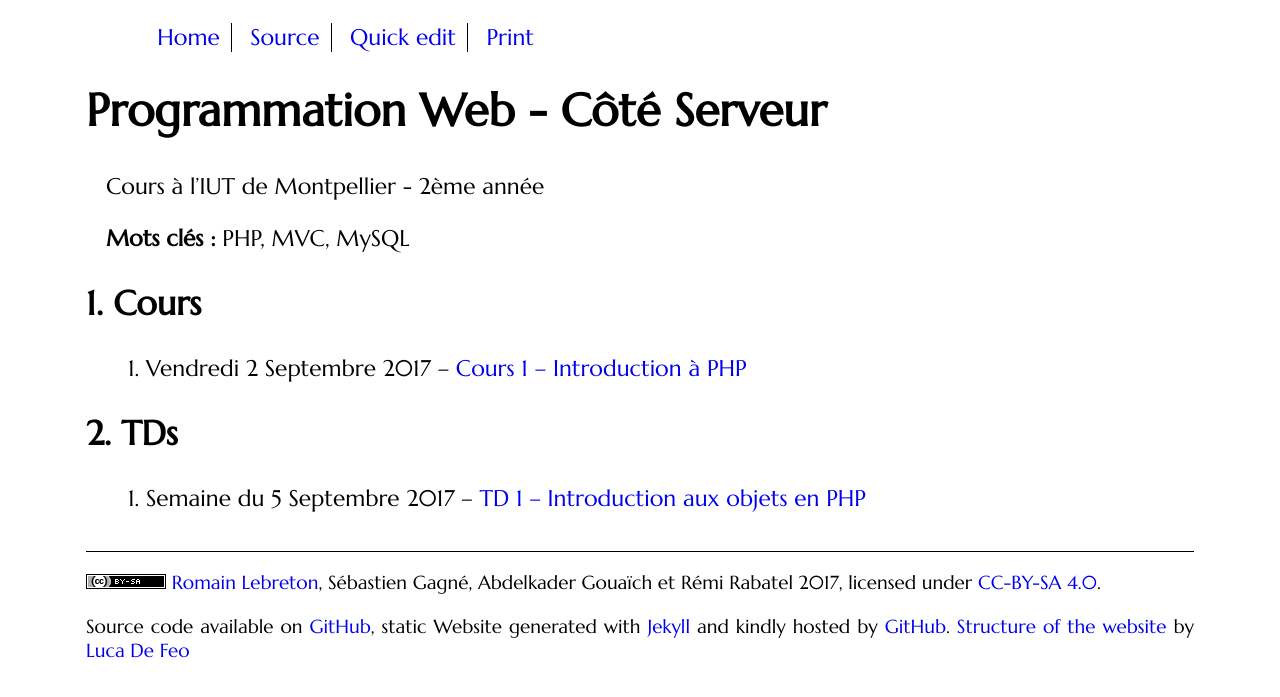
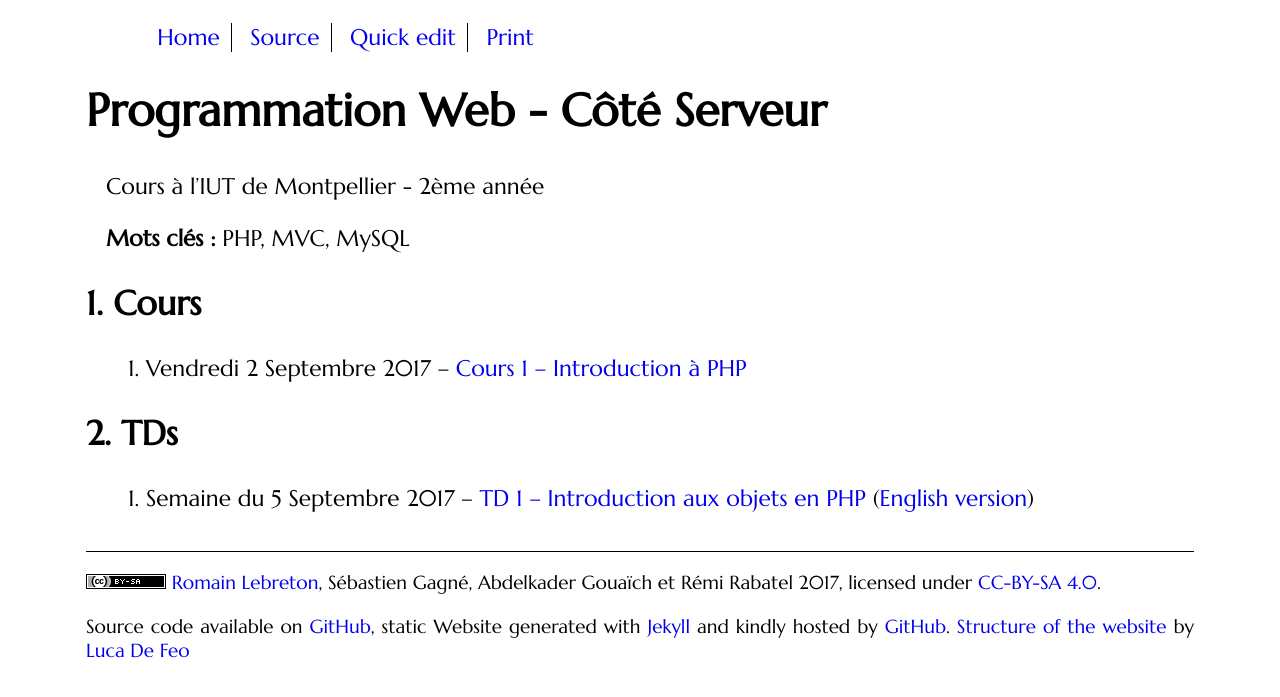
Before and after one commit to romainlebreton/R3.01-DeveloppementWeb, a Jekyll site: the page built from index.md, in a window 1280 px wide. Shown: the top 697 px of the page. Built offline with Jekyll 4.4.1, drawn with Linux system fonts in a browser that asks for light colours; some web fonts are replaced.

Commit message:
Add link to english tutorial in index

```diff
--- a/index.md
+++ b/index.md
@@ -14,7 +14,7 @@ Cours à l'IUT de Montpellier - 2ème année
 
 ## TDs
 
-1. Semaine du 5 Septembre 2017 -- [TD 1 -- Introduction aux objets en PHP](tutorials/tutorial1.html)
+1. Semaine du 5 Septembre 2017 -- [TD 1 -- Introduction aux objets en PHP](tutorials/tutorial1.html) ([English version](tutorials/tutorial1-en.html))
 <!-- 1. Semaine du 12 Septembre 2017 -- [TD 2 -- La persistance des données en PHP](tutorials/tutorial2.html) -->
 <!-- 1. Semaine du 19 Septembre 2017 -- [TD 3 -- Requêtes préparées et association de classes](tutorials/tutorial3.html) -->
 <!-- 1. Semaine du 26 Septembre 2017 --  [TD 4 -- Architecture MVC simple](tutorials/tutorial4.html) -->
```
